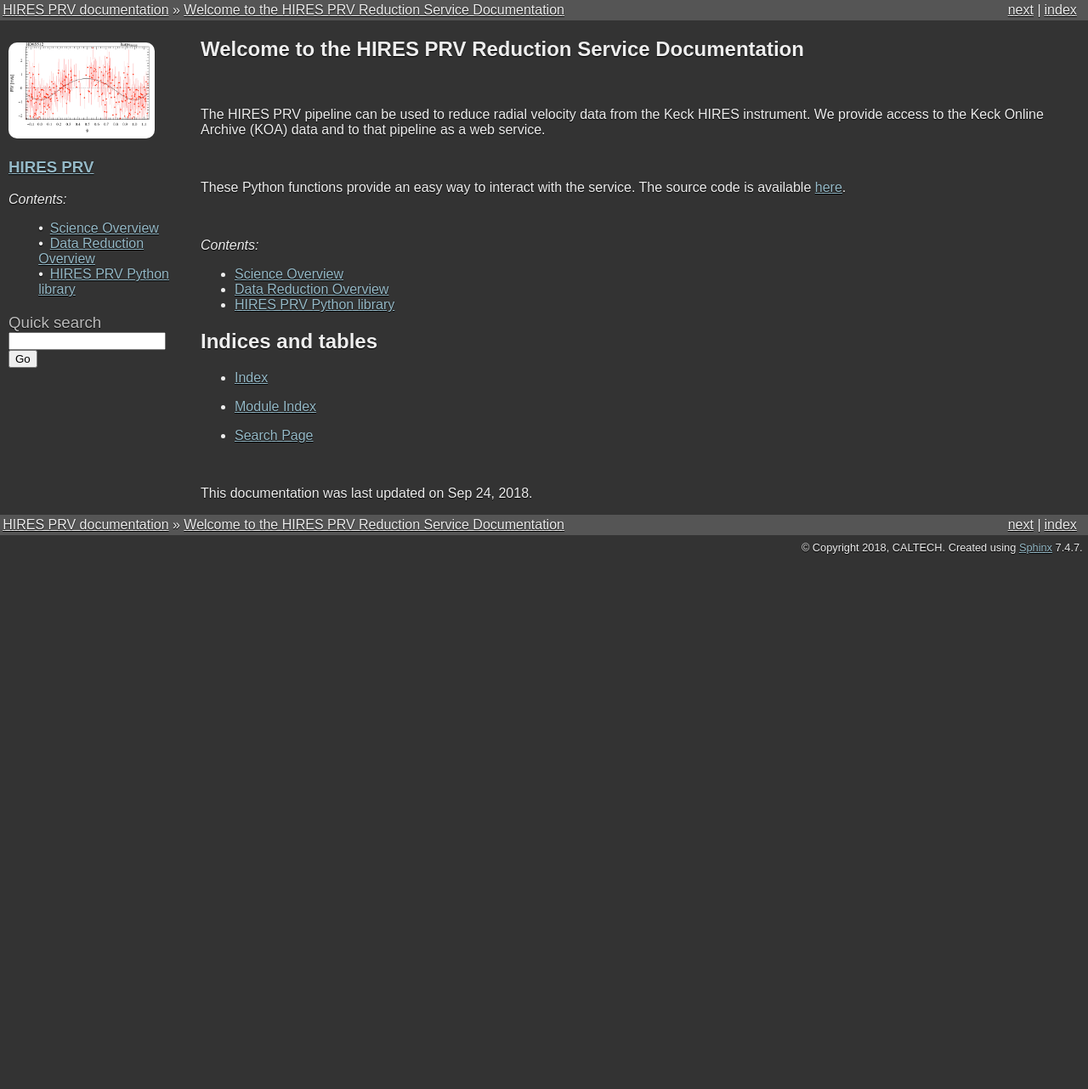
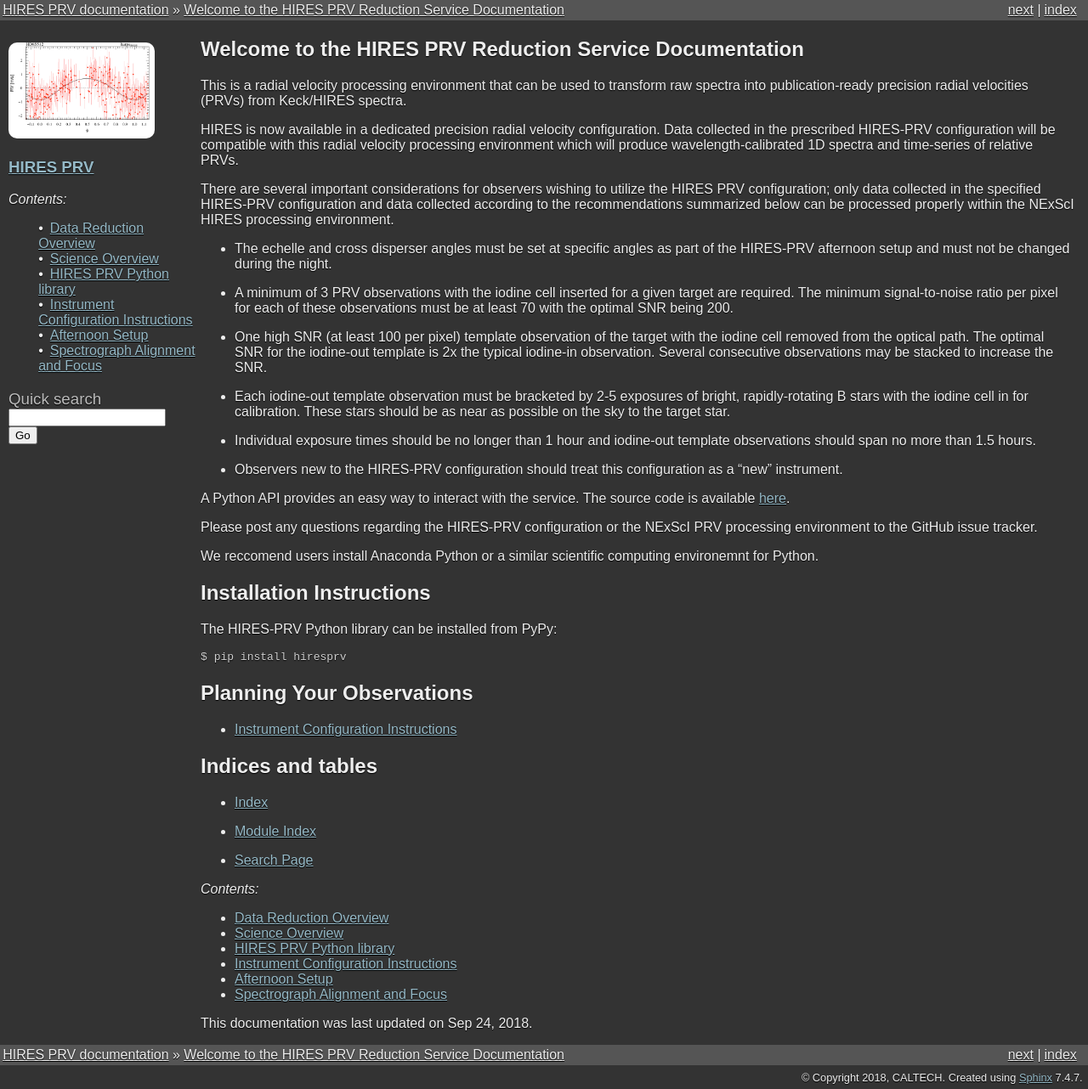
Before and after one commit to Caltech-IPAC/hiresprv, a Sphinx documentation site: the page built from sphinx/index.rst, in a window 1280 px wide. Shown: the whole page at 85% size. Built offline with Sphinx 7.4.7, drawn with Linux system fonts in a browser that asks for light colours; formulas are drawn with MathJax 3; before the commit the page ends 900 px from its top, so only the background shows below that.

Commit message:
adding instrument setup

```diff
--- a/sphinx/index.rst
+++ b/sphinx/index.rst
@@ -1,27 +1,50 @@
 
 Welcome to the HIRES PRV Reduction Service Documentation
 ========================================================
-|
 
-The HIRES PRV pipeline can be used to reduce radial velocity data from the Keck
-HIRES instrument.  We provide access to the Keck Online Archive (KOA) data and
-to that pipeline as a web service.
+This is a radial velocity processing environment that can be used to transform raw spectra into
+publication-ready precision radial velocities (PRVs) from Keck/HIRES spectra.
 
-|
+HIRES is now available in a dedicated precision radial velocity configuration.
+Data collected in the prescribed HIRES-PRV configuration will be compatible with this radial velocity
+processing environment which will produce wavelength-calibrated 1D spectra and
+time-series of relative PRVs.
 
-These Python functions provide an easy way to interact with the service.  The
+There are several important considerations for observers wishing to utilize the HIRES PRV configuration;
+only data collected in the specified HIRES-PRV configuration and data collected according to the recommendations
+summarized below can be processed properly within the NExScI HIRES processing environment.
+
+* The echelle and cross disperser angles must be set at specific angles as part of the HIRES-PRV afternoon setup and must not be changed during the night.
+* A minimum of 3 PRV observations with the iodine cell inserted for a given target are required. The minimum signal-to-noise ratio per pixel for each of these observations must be at least 70 with the optimal SNR being 200.
+* One high SNR (at least 100 per pixel) template observation of the target with the iodine cell removed from the optical path. The optimal SNR for the iodine-out template is 2x the typical iodine-in observation. Several consecutive observations may be stacked to increase the SNR.
+* Each iodine-out template observation must be bracketed by 2-5 exposures of bright, rapidly-rotating B stars with the iodine cell in for calibration. These stars should be as near as possible on the sky to the target star.
+* Individual exposure times should be no longer than 1 hour and iodine-out template observations should span no more than 1.5 hours.
+* Observers new to the HIRES-PRV configuration should treat this configuration as a "new" instrument.
+
+A Python API provides an easy way to interact with the service. The
 source code is available `here <https://github.com/Caltech-IPAC/hiresprv>`_.
 
-|
+Please post any questions regarding the HIRES-PRV configuration or the NExScI PRV processing environment to the GitHub issue tracker.
 
-.. toctree::
-   :maxdepth: 2
-   :name: mastertoc
-   :caption: Contents:
 
-   science_overview
-   data_reduction_overview
-   hiresprv
+We reccomend users install Anaconda Python or a similar scientific computing environemnt for Python.
+
+
+Installation Instructions
+=========================
+
+The HIRES-PRV Python library can be installed from PyPy:
+
+.. code-block:: bash
+
+    $ pip install hiresprv
+
+
+Planning Your Observations
+==========================
+* :ref:`setup`
+
+
 
 
 Indices and tables
@@ -32,6 +55,16 @@
 * :ref:`search`
 
 
-|
+.. toctree::
+   :maxdepth: 2
+   :name: mastertoc
+   :caption: Contents:
+
+   data_reduction_overview
+   science_overview
+   hiresprv
+   setup
+
+
 
 This documentation was last updated on |today|.
--- /dev/null
+++ b/sphinx/setup.rst
@@ -0,0 +1,91 @@
+.. _setup:
+
+Instrument Configuration Instructions
+=====================================
+
+Afternoon Setup
+===============
+
+HIRES must be configured in a very specific way in order for the pipeline to function and produce reliable PRVs.
+Carefully follow these instructions in order to ensure the pipeline is able to reduce your data.
+
+* Start up the HIRES VNC sessions on the observing computer
+* Start HIRES GUIs
+    * Left-click on tan background
+    * Select HIRES CONTROL MENU
+    * Drag over to: START all HIRES GUIs w/ hexpocon
+    * Respond to the prompts:
+        * "Do you want to continue running the setup script?" type y and return
+        * Enter observer names
+        * Confirm data directory (e.g. /s/sdata125/hires1/20??monDD/)
+            * Use the current UT date. (typically one day later than local calendar date), hit enter.
+        * Set starting observation number at 1
+* Now appearing on the 3 screens:
+    1) HIRES dashboard, exposure meter dashboard, terminal
+    2) XHIRES GUI, dewar level window
+    3) SAO image: ds9
+* Start the iodine cell:
+    * Select from desktop pulldown: "HIRES control menu > Iodine cell menu > Start Iodine Cell"
+    * Cell takes 45 minutes to warm up fully. A warm cell reads:
+        * tempiod1 | 65 degrees
+        * tempiod2 | 50 degrees  (+/- 0.1 degree)
+* Check dewar level:
+    * In a terminal type: ln2
+    * The dewar level is also visible when using "START all HIRES GUIs" in the window with the XHIRES GUI.
+    * Top off dewar (if level is below 70%)
+        * right-click on tan background,
+        * drag to "HIRES Control Menu"  and  "Initiate HIRES Dewar Fill"
+    * dewar evaporation rate is 5% per hour and auto-refills at 10%. Always try avoid an auto refill.
+    * If the dewar is filled after ~2 pm Hawaii Time, then it does not need refilled near sunset.
+* Open the Mirror Covers
+    * From XHIRES GUI > click ETC > Click OPEN RED
+* Set up file names:
+    * On HIRES dashboard, click on yellow "Start Here" button.
+    * Click on "retrieve" to install directory for raw data and frame number.
+    * Update "Filename root" with current date and underscore. (e.g. `20180201_`)
+    * Click on "Commit" to set values.
+* Set CCD parameters
+    * CCD Binning: Enter in the left box: X = 3 , Y = 1 or click on "Binning" and pull down to "X3Y1".
+    * Check/Set OUTDIR: directory for raw data
+    * Check/Set OUTFILE: prefix of filenames, i.e. `20180201_`
+    * Check CCD readout mode:
+    * Gain = "low" (default)
+    * Speed = "fast" (default)
+* Spectrograph configuration:
+    * Slit should read 14.08" (m slitname = opened)
+    * Filter1 = clear (m fil1name = clear; using gui okay) (Formerly KV370)
+    * Filter2 = clear (m fil2name = clear; using gui okay)
+    * Collimator = red (This should always be set by SA)
+    * In a terminal:
+        * Set collimator focus: m cofraw = +70000; Use 's cofraw' to show value
+        * Set camera focus: m cafraw = 0; Use 's cafraw to show value'
+        * Move echelle and cross disperser angles with "A" button to positions from last HIRESprv night (get these values from your SA)
+* Guide camera configuration:
+    * Filters: BG38 + ND0.01 (BG38 is important, ND up to OA)
+
+
+Spectrograph Alignment and Focus
+================================
+
+We must ensure that specific spectral lines fall on specific pixels on the detector and that the spectral lines are
+as well-focused as possible.
+
+* Turn OFF Exposure meter
+* Lamp: Th-Ar #2
+* Lamp Filter: NG3 filter
+* In terminal window: 'm deckname = D5 (in lehoula window)'
+* Iodine: Out
+* ObsType = Object
+* Texp: 10 sec (in brown "CCD" window, enter exposure time. Click "UpdateCCD" )
+* Set x-disperser and echelle to values from previous HIRESprv night.
+* Click "EXPOSE"
+* Run focus and alignment analysis in IDL:  ``IDL> foc,inpfile='20180201_0001.fits'``
+    * Check instructions from focus program and move echelle and cross-disperser as needed.
+    * If focus program crashes, you may need to move echelle or cross disperser manually.
+    * If note regarding 'Counts in lines too low' appears. Re-position lines manually.
+    * Check fwhm focus value returned by the focus program. It should be in the range 2.28-2.40.
+    * If the fwhm is greater than 2.40, try changing the cafraw (add 10,000 to the current value). Use the terminal command: m cafraw = 10000. Keep changing the cafraw value in steps of 10,000 until you observe a minimum in the fwhm values. (This should need to be done only rarely.)
+* If manual grating moves are needed:
+    * Horizontal: +0.001 deg of echelle rot moves lines left by 1 column
+    * Vertical: +0.002 deg of X-disp rot moves lines down by 1 row
+    * As a last resort change cafraw or cofraw on command line to focus (using m cafraw= and m cofraw=). Try cafraw first; steps of ~10,000 are needed in cafraw to make any appreciable difference in focus.
```
